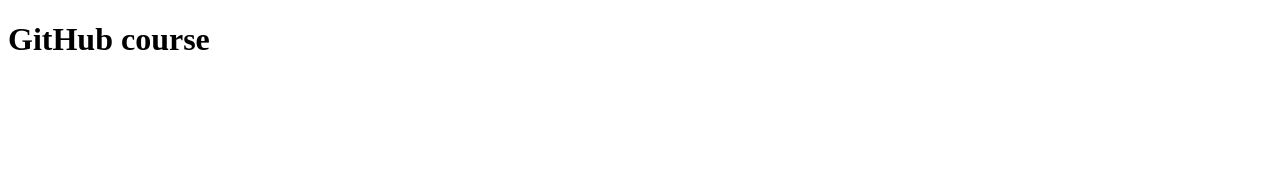
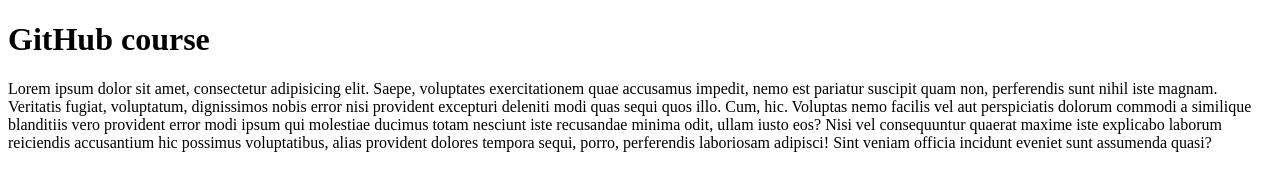
Before and after one commit to NAENG26091989/git-course, a plain HTML site: page index.html in a window 1280 px wide. Drawn offline with Linux system fonts and the light colour scheme.

Commit message:
add new p tad

```diff
--- a/index.html
+++ b/index.html
@@ -8,5 +8,6 @@
 </head>
 <body>
     <h1>GitHub course</h1>
+    <p>Lorem ipsum dolor sit amet, consectetur adipisicing elit. Saepe, voluptates exercitationem quae accusamus impedit, nemo est pariatur suscipit quam non, perferendis sunt nihil iste magnam. Veritatis fugiat, voluptatum, dignissimos nobis error nisi provident excepturi deleniti modi quas sequi quos illo. Cum, hic. Voluptas nemo facilis vel aut perspiciatis dolorum commodi a similique blanditiis vero provident error modi ipsum qui molestiae ducimus totam nesciunt iste recusandae minima odit, ullam iusto eos? Nisi vel consequuntur quaerat maxime iste explicabo laborum reiciendis accusantium hic possimus voluptatibus, alias provident dolores tempora sequi, porro, perferendis laboriosam adipisci! Sint veniam officia incidunt eveniet sunt assumenda quasi?</p>
 </body>
 </html>
```
